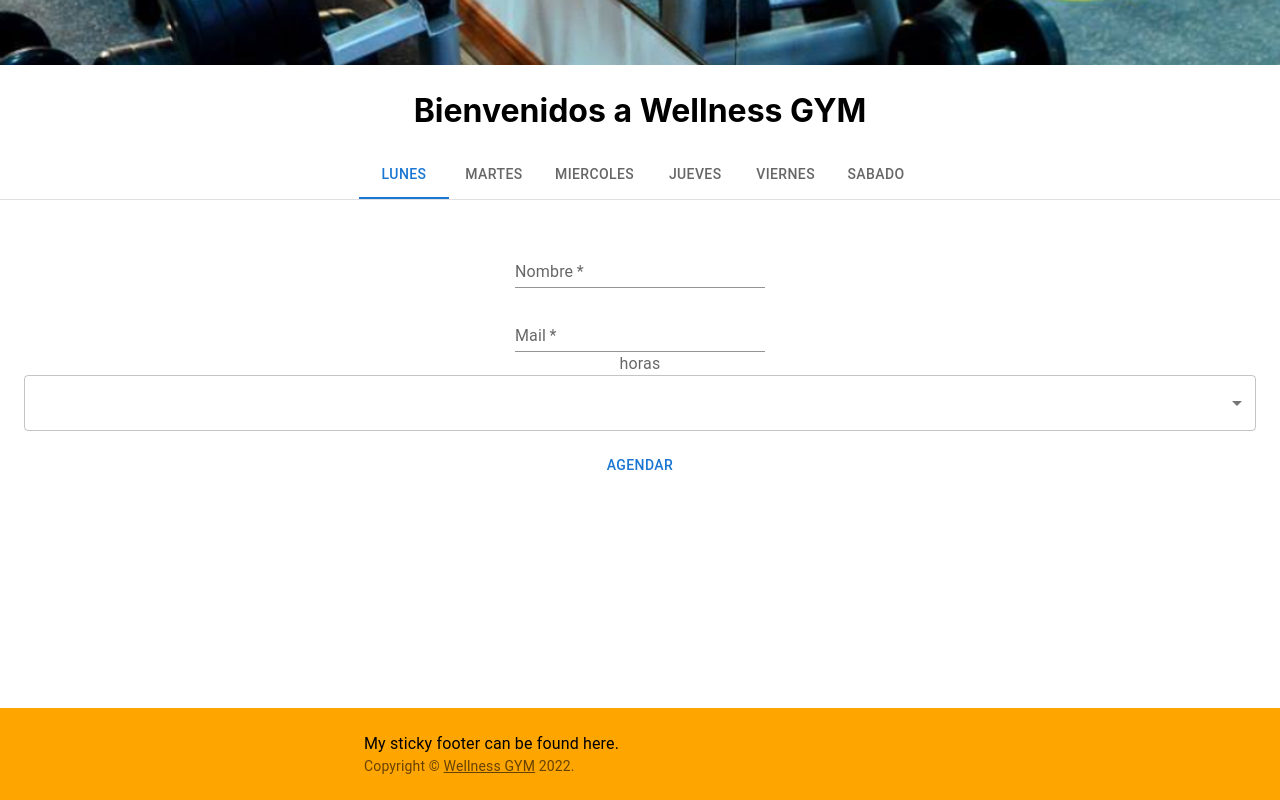
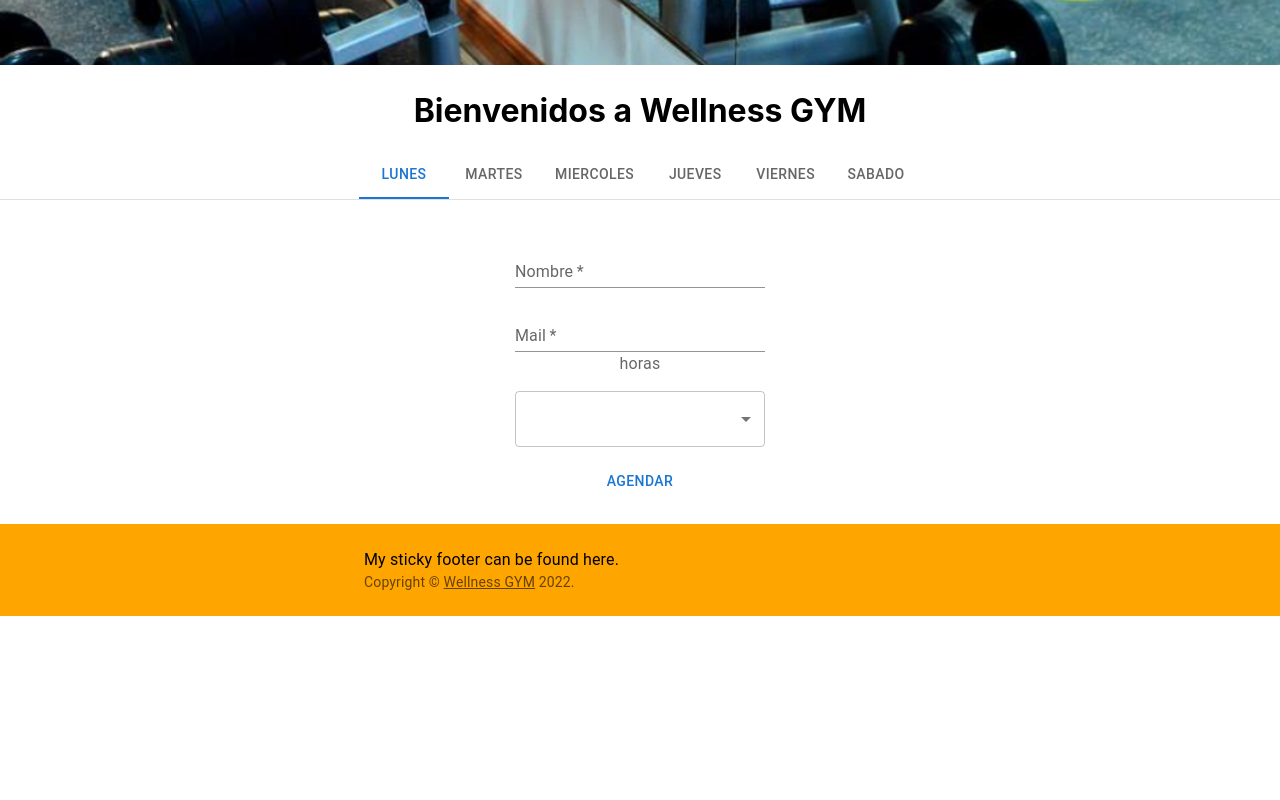
Before and after one commit to maxzirox/WellnessApp, a React (Create React App) app: page /Agendar in a window 1280 px wide. Shown: the part 381-1181 px from the top of the page. After the commit the page ends 997 px from the top, so only its background shows below. Built offline with nearby package versions, Linux system fonts and the light colour scheme.

Commit message:
fix footer

```diff
--- a/src/App.css
+++ b/src/App.css
@@ -3,6 +3,9 @@
 }
 .App{
   text-align: center;
+  display: flex;
+  flex-direction: column;
+  min-height: 100vh;
 }
 .generalContainer img{
   width: 100%;
--- a/src/components/Footer/Footer.js
+++ b/src/components/Footer/Footer.js
@@ -29,7 +29,7 @@ const Footer = () => {
             px: 2,
             mt: 'auto',
             backgroundColor: 'orange',
-            marginTop: 25
+            marginTop: 'auto'
           }}
         >
           <Container maxWidth="sm">
--- a/src/components/Hours/Hours.js
+++ b/src/components/Hours/Hours.js
@@ -2,7 +2,6 @@ import { Button, TextField, Grid } from '@mui/material'
 import { useState } from 'react'
 import InputLabel from '@mui/material/InputLabel';
 import MenuItem from '@mui/material/MenuItem';
-import FormControl from '@mui/material/FormControl';
 import Select from '@mui/material/Select';
 import {addDoc, collection} from 'firebase/firestore'
 import dataBase from '../../utils/firebaseConfig'
@@ -78,6 +77,7 @@ const Hours = () =>{
           value={value}
           label="Age"
           onChange={handleChange}
+          sx={{ width: 250, alignSelf: 'center', marginTop: 2 }}
 
         >
           <MenuItem value={'8:30 a 9:30 am'}>8:30 a 9:30 am</MenuItem>
```
